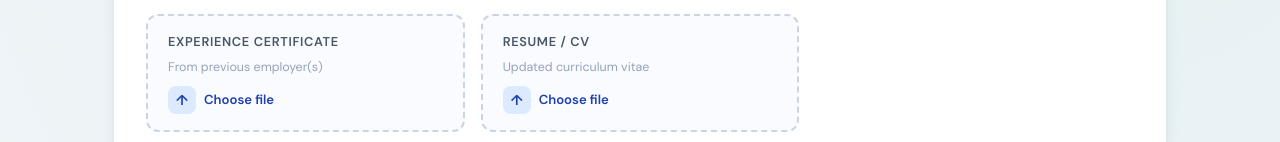
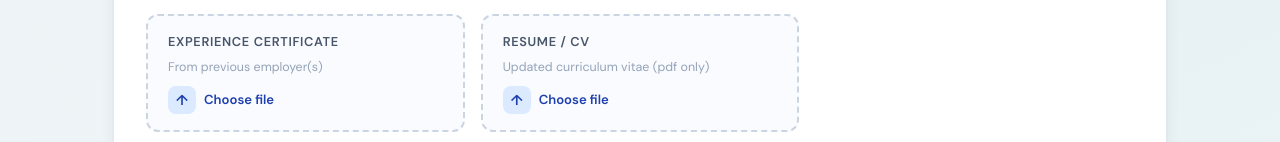
Before and after one commit to nitishdola/sha-recruitment-frontend, a React (Vite) app: page /user-dashboard in a window 1280 px wide. Shown: the part 2784-2926 px from the top of the page. Built offline with nearby package versions, Linux system fonts and the light colour scheme.

Commit message:
CV pdf only frontend

```diff
--- a/src/components/UserDashboard.jsx
+++ b/src/components/UserDashboard.jsx
@@ -1163,7 +1163,7 @@ export default function UserDashboard() {
                   <UploadItem
                     name="resume"
                     label="Resume / CV"
-                    description="Updated curriculum vitae"
+                    description="Updated curriculum vitae (pdf only)"
                     files={files}
                     onChange={handleFile}
                   />
```
